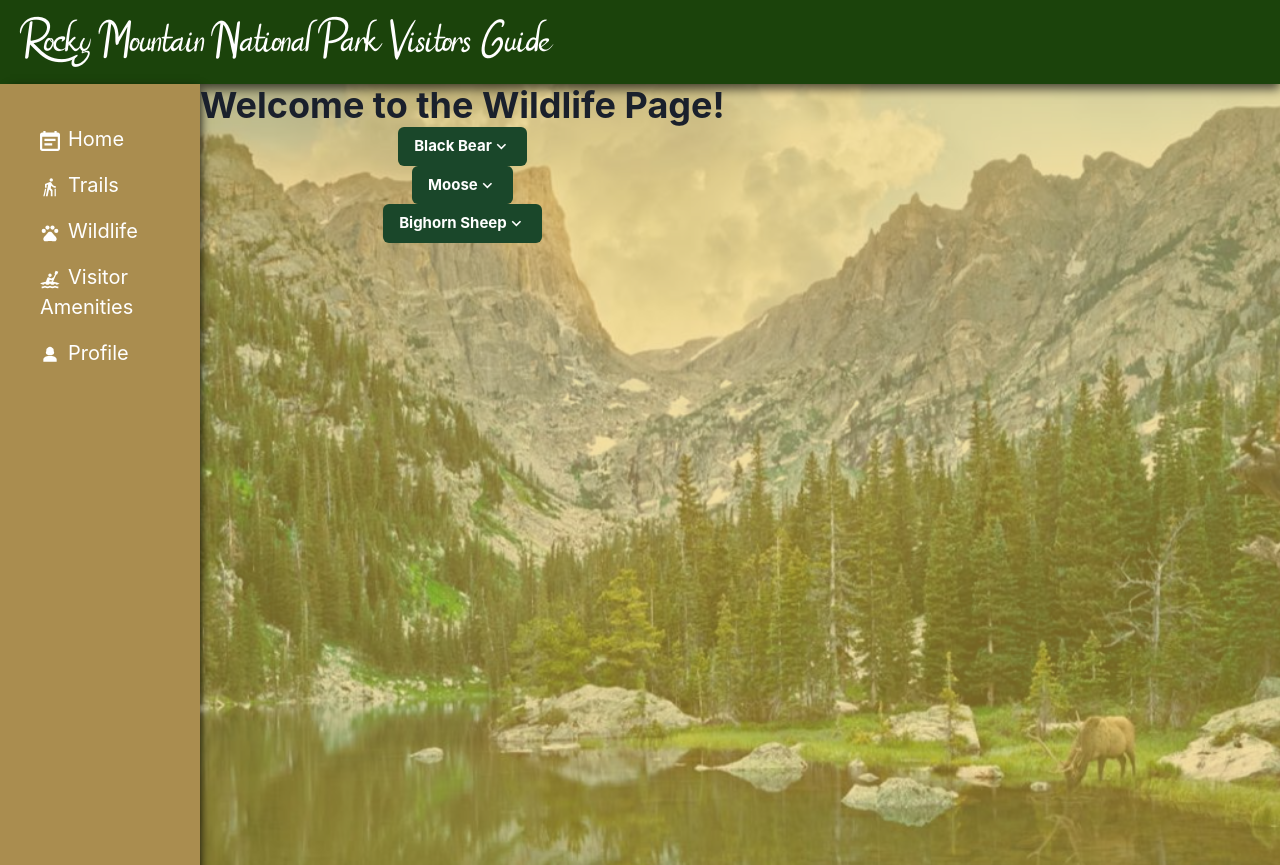
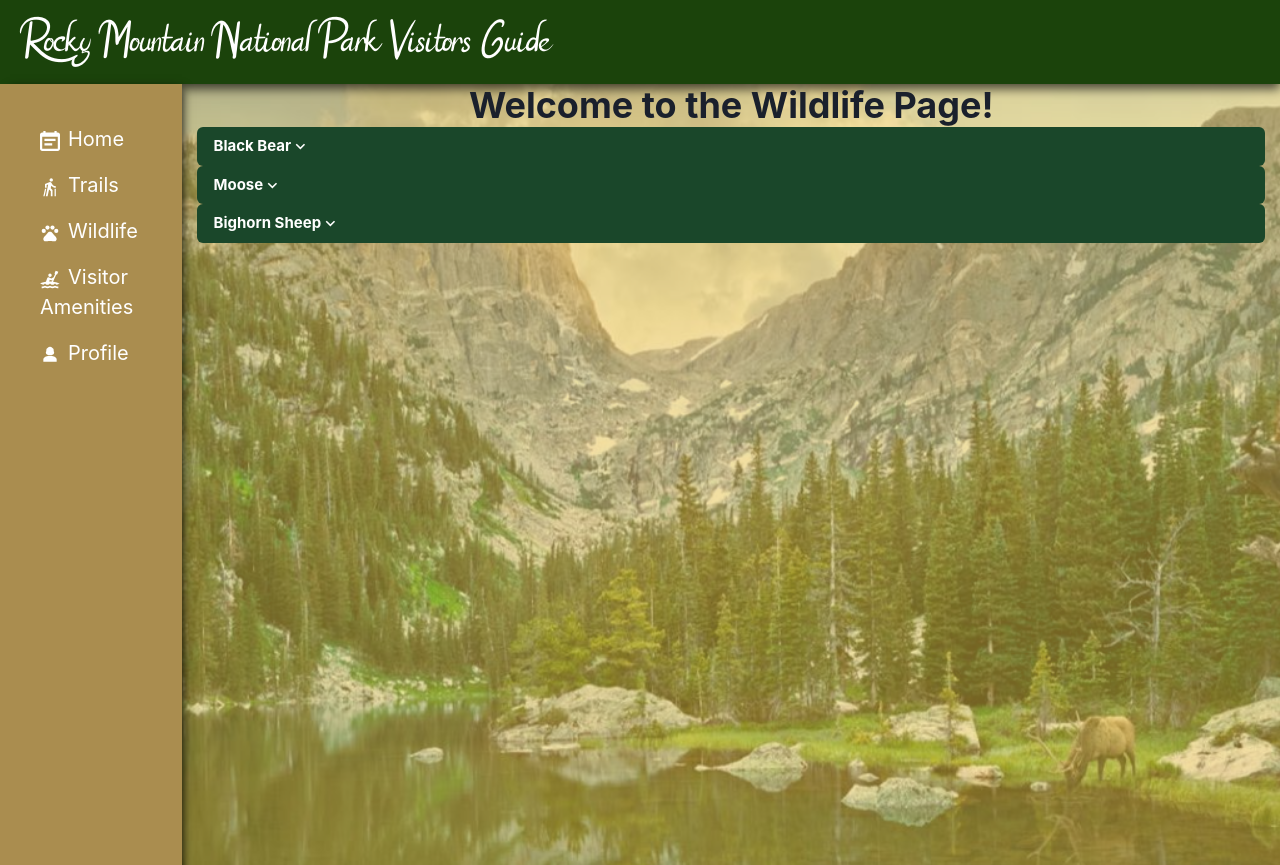
Before and after one commit to alexlofton/rockymountainnationalparkvisitorsguide, a React (Vite) app in the folder client/: page /Wildlife in a window 1280 px wide. Shown: the top 865 px of the page. Built offline with nearby package versions, Linux system fonts and the light colour scheme.

Commit message:
fixed styles on wildlife and vm

```diff
--- /dev/null
+++ b/client/public/styles/widllife.css
@@ -0,0 +1,7 @@
+.wildlife-styles {
+    display: flex;
+    flex-direction: column;
+    justify-content: center;
+    align-items: center;
+    height: 100vh;
+  }
--- a/client/src/App.css
+++ b/client/src/App.css
@@ -59,3 +59,21 @@ main {
     display: flex;
     justify-content: center;
 }
+
+.wildlife-styles {
+    display: inline-block;
+    align-items: center;
+    width: 100%;
+    text-align: center;
+    padding-left: 15px;
+    padding-right: 15px;
+}
+
+.vis-amn-styles {
+    display: inline-block;
+    align-items: center;
+    max-width:auto;
+    padding-left: 15px;
+    padding-right: 15px;
+
+}
--- a/client/src/components/Visitor-Amenities/VisitorAmenenties.jsx
+++ b/client/src/components/Visitor-Amenities/VisitorAmenenties.jsx
@@ -1,10 +1,11 @@
 import React from 'react';
-import { Box, Heading, Text, Link, UnorderedList, ListItem, Center, Card, CardHeader, CardBody, CardFooter } from '@chakra-ui/react';
+import { Box, Heading, Text, Link, UnorderedList, ListItem, Card, CardHeader, CardBody, CardFooter } from '@chakra-ui/react';
+import "../../App.css";
 
 function VisitorsAmenities() {
     return (
-        <Center>
-            <Box maxW="xl">
+        <Box className="vis-amn-styles">
+           <Box maxW="100%" alignItems="center">
                 <Card mb={8}
                       bgImage={`linear-gradient(rgba(0,0,0,0.7), rgba(0,0,0,0.0)), url('https://images.pexels.com/photos/1687845/pexels-photo-1687845.jpeg?cs=srgb&dl=pexels-xue-guangjian-1687845.jpg&fm=jpg')`}
                       bgSize="cover"
@@ -77,7 +78,7 @@ function VisitorsAmenities() {
                 </Card>
 
             </Box>
-        </Center>
+        </Box>
     );
 }
 
--- a/client/src/components/Wildlife/WildlifeComponent.jsx
+++ b/client/src/components/Wildlife/WildlifeComponent.jsx
@@ -1,14 +1,13 @@
 import React from 'react';
 import { Accordion, AccordionItem, AccordionButton, AccordionPanel, AccordionIcon, Box, Image, Text, Checkbox, Center } from '@chakra-ui/react';
 
-function WildlifeComponent({ name, imageSrc, scientificname, description, seen, onCheckboxChange }) {
+function WildlifeComponent({ name, imageSrc, description, seen, onCheckboxChange }) {
   return (
-    <Center>
       <Accordion allowToggle>
         <AccordionItem border="none" mt={0} mb={0}>
           <h2>
             <AccordionButton bg="#1a472a" color="white" fontSize="15px" fontWeight="bold" px={4} py={2} borderRadius="md" _hover={{ bg: "#2F855A" }}>
-              <Box flex="1" textAlign="left">
+              <Box alignItems="center">
                 {name}
               </Box>
               <AccordionIcon />
@@ -19,14 +18,10 @@ function WildlifeComponent({ name, imageSrc, scientificname, description, seen,
               <Image src={imageSrc} alt={name} borderRadius="md" />
               <Text mt={4} fontWeight="bold" fontSize="xl" color="white">{name}</Text>
               <Text mt={2} color="white">{description}</Text>
-              <Checkbox mt={4} color="white" isChecked={seen} onChange={onCheckboxChange}>
-                Seen
-              </Checkbox>
             </Box>
           </AccordionPanel>
         </AccordionItem>
       </Accordion>
-    </Center>
   );
 }
 
--- a/client/src/pages/Wildlife.jsx
+++ b/client/src/pages/Wildlife.jsx
@@ -1,6 +1,7 @@
 import React, { useState } from 'react';
 import { Box, Heading } from '@chakra-ui/react';
 import WildlifeComponent from '../components/Wildlife/WildlifeComponent';
+import '../App.css';
 
 
 function WildlifePage() {
@@ -10,42 +11,29 @@ function WildlifePage() {
       name: 'Black Bear',
       imageSrc:'/assets/animals/bear.jpg',
       description: 'In the majestic landscape of Rocky Mountain National Park, the black bear roams as a symbol of wilderness and resilience.  Its keen senses and powerful physique enable it to navigate the rugged slopes and dense forests with ease.',
-      seen: false
     },
     {
       id: 2,
       name: 'Moose',
       imageSrc: '/assets/animals/moose.jpg',
       description: 'Towering above the landscape with its massive frame and impressive antlers, the moose commands attention and respect. Often found grazing in meadows or wading through mountain lakes and streams, this magnificent creature is perfectly adapted to its natural habitat.',
-      seen: false
     },
 
     {
-      id: 2,
+      id: 3,
       name: 'Bighorn Sheep',
       imageSrc: '/assets/animals/bighornsheep.jpg',
       description: "The bighorn sheep commands attention with its imposing presence and rugged beauty. With its magnificent curved horns and rugged, muscular build, this iconic creature embodies a spirit of mastery in this alpine wilderness.",
-      seen: false
     },
 
     //Add more species or groups of species
 
   ]);
 
-  const handleCheckboxChange = (id) => {
-    setWildlifeList(prevWildlifeList => {
-      return prevWildlifeList.map(wildlife => {
-        if (wildlife.id === id) {
-          return { ...wildlife, seen: !wildlife.seen };
-        }
-        return wildlife;
-      });
-    });
-  };
-
   return (
+    <div className="wildlife-styles">
     <Box>
-      <Heading size="xl" alignText="center>">Welcome to the Wildlife Page!</Heading>
+      <Heading size="xl">Welcome to the Wildlife Page!</Heading>
       {wildlifeList.map(wildlife => (
         <WildlifeComponent
           key={wildlife.id}
@@ -57,6 +45,7 @@ function WildlifePage() {
         />
       ))}
     </Box>
+    </div>
   );
 }
 
```
